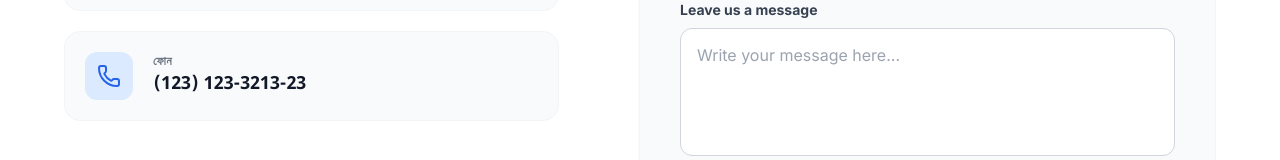
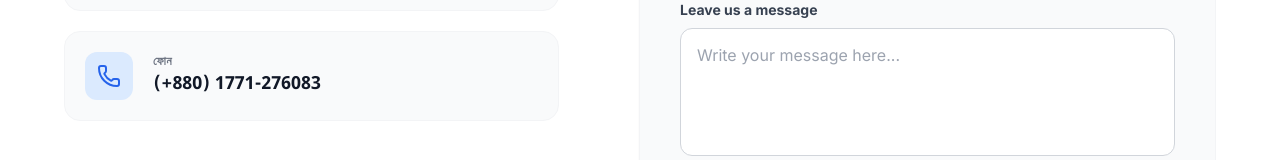
Before and after one commit to graphicsnessacademy/skillsandscale, a React (Vite) app in the folder client/: page /contact in a window 1280 px wide. Shown: the part 519-679 px from the top of the page. Built offline with nearby package versions, Linux system fonts and the light colour scheme; no server answers.

Commit message:
Fix: Sync notification routes and triggers for production

```diff
--- a/client/src/Components/HeroCard.tsx
+++ b/client/src/Components/HeroCard.tsx
@@ -1,6 +1,6 @@
 import { Link } from 'react-router-dom';
 import { TrendingUp, Palette, Megaphone, Users, CheckCircle } from 'lucide-react';
-import PromoImage from '../assets/Image/man.png';
+import PromoImage from '../assets/Image/woman.png';
 
 const HeroCard = () => {
   return (
--- a/client/src/Pages/Contact.tsx
+++ b/client/src/Pages/Contact.tsx
@@ -58,7 +58,8 @@ const Contact = () => {
                   </div>
                   <div className="flex flex-col">
                     <span className="text-xs font-bold text-gray-500 dark:text-gray-400 uppercase tracking-wide font-hind-siliguri">ইমেইল</span>
-                    <span className="text-lg font-bold text-gray-900 dark:text-white font-noto-sans-bengali">contact@skillsandscale.com</span>
+                    <span className="text-lg font-bold text-gray-900 dark:text-white font-noto-sans-bengali">
+                      <a href="mailto:contact@skillsandscale.com"> contact@skillsandscale.com</a></span>
                   </div>
                 </div>
 
@@ -69,7 +70,7 @@ const Contact = () => {
                   </div>
                   <div className="flex flex-col">
                     <span className="text-xs font-bold text-gray-500 dark:text-gray-400 uppercase tracking-wide font-hind-siliguri">ফোন</span>
-                    <span className="text-lg font-bold text-gray-900 dark:text-white font-noto-sans-bengali">(123) 123-3213-23</span>
+                    <span className="text-lg font-bold text-gray-900 dark:text-white font-noto-sans-bengali"> <a href="tel: +8801771-276083">(+880) 1771-276083</a></span>
                   </div>
                 </div>
               </div>
```
